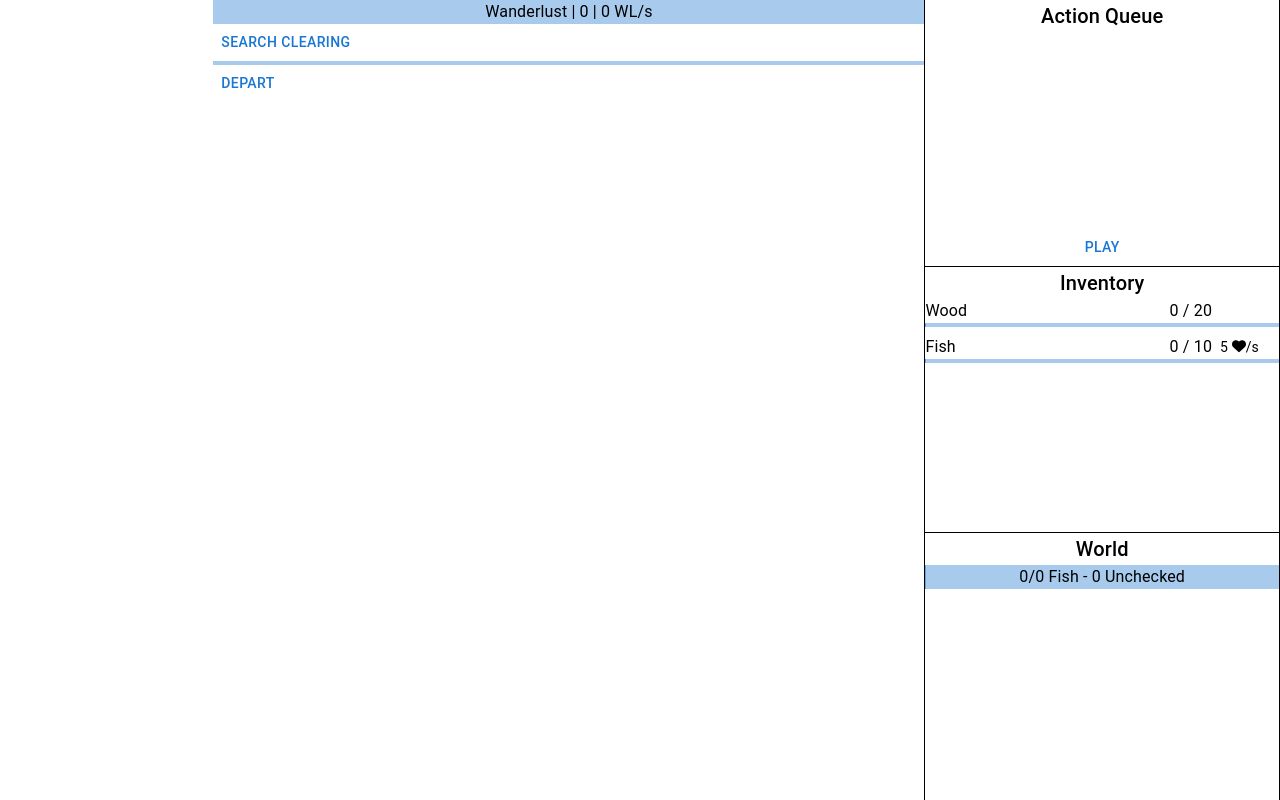
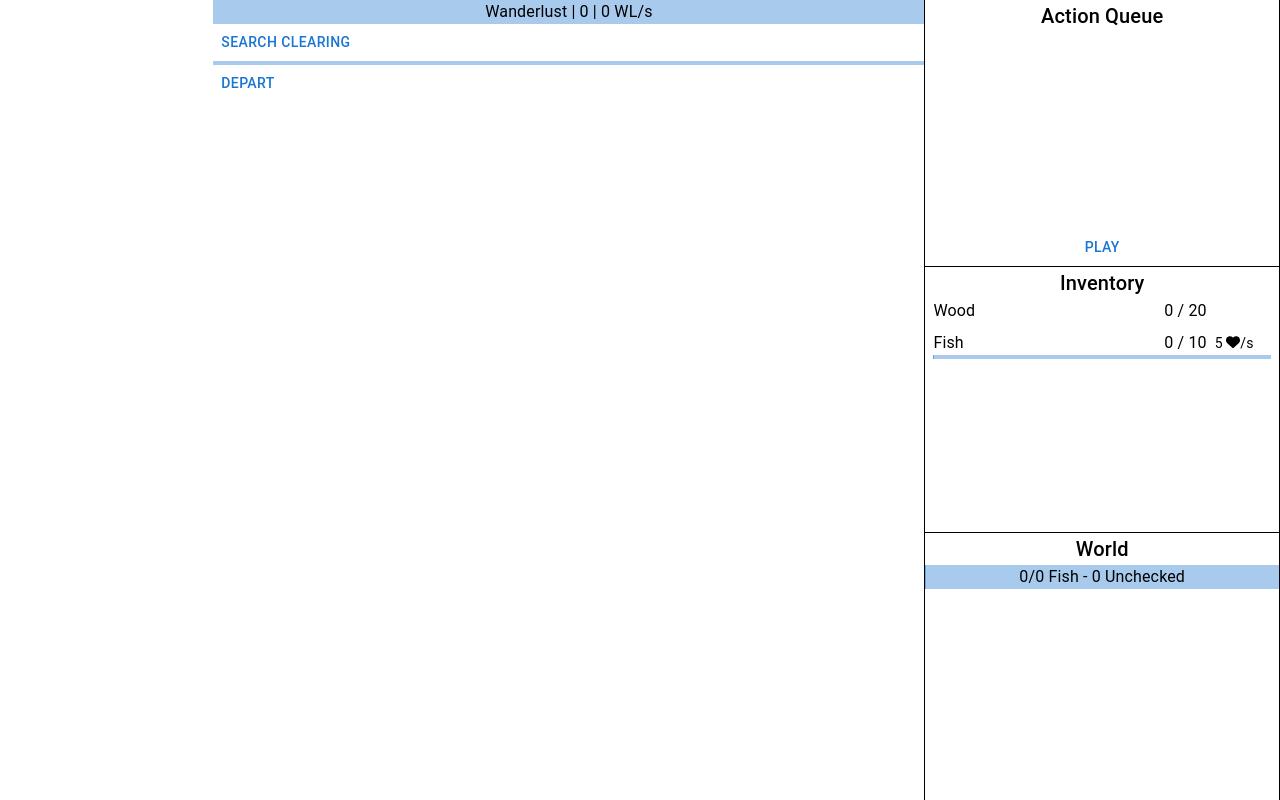
Before and after one commit to SirPrimrose/Eudaimonia, a React (Create React App) app: page / in a window 1280 px wide. Built offline with nearby package versions, Linux system fonts and the light colour scheme.

Commit message:
Add padding for item display

```diff
--- a/src/game/layout/PlayerInventoryPanel.jsx
+++ b/src/game/layout/PlayerInventoryPanel.jsx
@@ -8,7 +8,7 @@ import PlayerItem from './components/PlayerItem';
 class PlayerInventoryPanel extends React.PureComponent {
   getInventoryLayout = (inventory) => (
     <div className="panelGrid">
-      <Stack>
+      <Stack mx={1}>
         {Object.entries(inventory).map(([itemName, item]) => (
           <PlayerItem
             key={itemName}
--- a/src/game/layout/components/PlayerItem.jsx
+++ b/src/game/layout/components/PlayerItem.jsx
@@ -32,7 +32,7 @@ class PlayerItem extends React.PureComponent {
       this.props;
 
     return (
-      <Grid container mb={1} alignItems="center">
+      <Grid container pb={1} alignItems="center">
         <Grid item xs={7}>
           <Typography noWrap>{`${itemName}`}</Typography>
         </Grid>
@@ -51,12 +51,14 @@ class PlayerItem extends React.PureComponent {
             <div />
           )}
         </Grid>
+        {healType && (
           <Grid item xs={12}>
             <LinearProgress
               variant="determinate"
               value={getProgressValue(currentAmount, maxAmount)}
             />
           </Grid>
+        )}
       </Grid>
     );
   }
```
Lines whose indentation alone changed are shown as unchanged.
